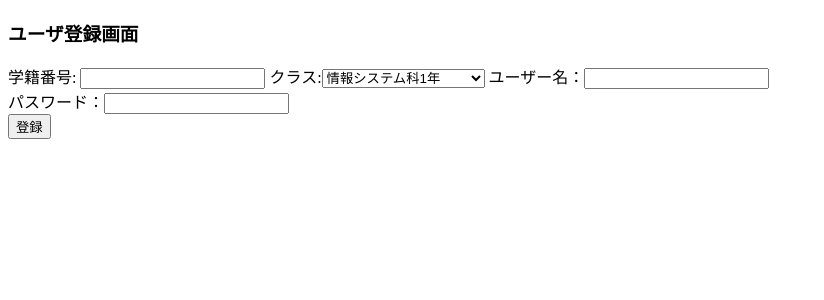
After one commit to Tackey-11/report_management_system, a Flask app: page /register_account in a window 1280 px wide. The commit adds this page. Shown: the top 300 px of the page, without its empty margins (0-824 px from the left). Run offline with Flask 3, Linux system fonts and the light colour scheme.

Commit message:
新規登録の修正

```diff
--- a/app.py
+++ b/app.py
@@ -8,18 +8,24 @@ app = Flask(__name__)
 app.secret_key = ''.join(random.choices(string.ascii_letters,k=256))
 
 
-#index.htmlへの接続
-@app.route('/', methods='[GET]')
+# index.htmlへの接続
+@app.route('/', methods=['GET'])
 def index():
     msg = request.args.get('msg')
     if msg == None:
         return render_template('index.html')
     else:
         return render_template('index.html', msg=msg)
+
     return render_template('index.html')
 
+
+# @app.route('/')
+# def index():
+#     return render_template('index.html')
+
 #ログイン機能
-@app.route('/', methods='[POST]')
+@app.route('/', methods=['POST'])
 def login():
     mail = request.form.get('mail') #メールアドレスとパスワードをlogin画面から取得
     password = request.form.get('password')
@@ -48,9 +54,9 @@ def logout():
 #新規アカウント登録機能(利用者)
 @app.route('/register_account')
 def register_form():
-    return render_template('register-account.html')
+    return render_template('register-student.html')
 
-@app.route('register_exe', methods=['POST'])
+@app.route('/register_exe', methods=['POST'])
 def register_exe():
     mail = request.form.get('mail') #アカウント登録画面から入力情報を取得
     password = request.form.get('password')
--- /dev/null
+++ b/templates/register-student.html
@@ -0,0 +1,33 @@
+<!DOCTYPE html>
+<html lang="ja">
+<head>
+    <meta charset="UTF-8">
+    <meta name="viewport" content="width=device-width, initial-scale=1.0">
+    <title>Document</title>
+</head>
+<body>
+    <h3>ユーザ登録画面</h3>
+    {% if error != null %}
+        <p style="color:red">{{error}}</p>
+    {%endif%}
+
+    <form action="{{url_for('register_exe')}}" method="post">
+        学籍番号: <input type="number" name="student_number">
+        クラス:<select size=1 name=class>
+              <option valuee="system1-1">情報システム科1年</option>
+              <option valuee="system1-2">情報システム科2年</option>
+              <option valuee="system2-1">総合システム工学科1年</option>
+              <option valuee="system1-1">総合システム工学科2年</option>
+              <option valuee="system1-2">総合システム工学科3年</option>
+              <option valuee="system3-1">高度情報工学科1</option>
+              <option valuee="system3-2">高度情報工学科2</option>
+              <option valuee="system3-3">高度情報工学科3</option>
+              <option valuee="system3-4">高度情報工学科4</option>
+        </select>
+
+        ユーザー名：<input type="text" name="username"><br>
+        パスワード：<input type="password" name="password"><br>
+        <button type="submit">登録</button>
+    </form>
+</body>
+</html>
```
Also changed, not shown: templates/index.html (+15 -0 lines).
